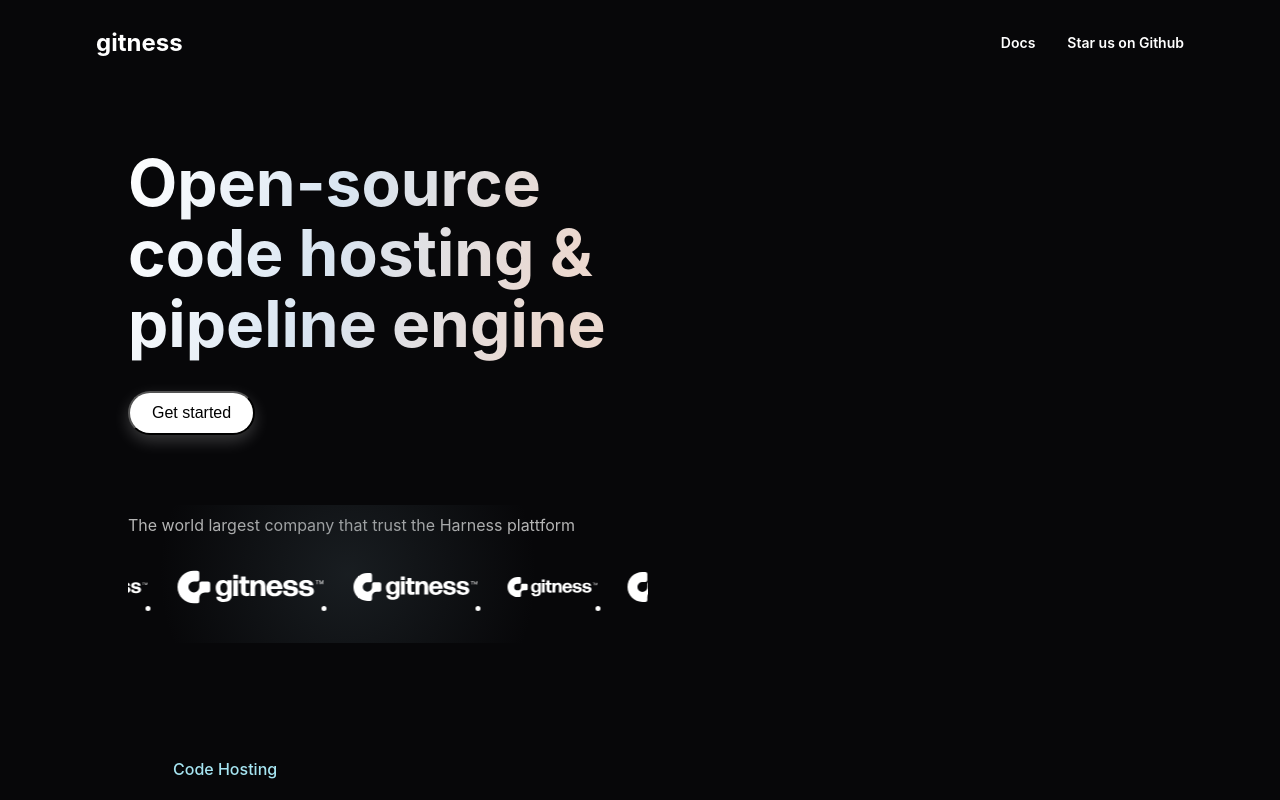
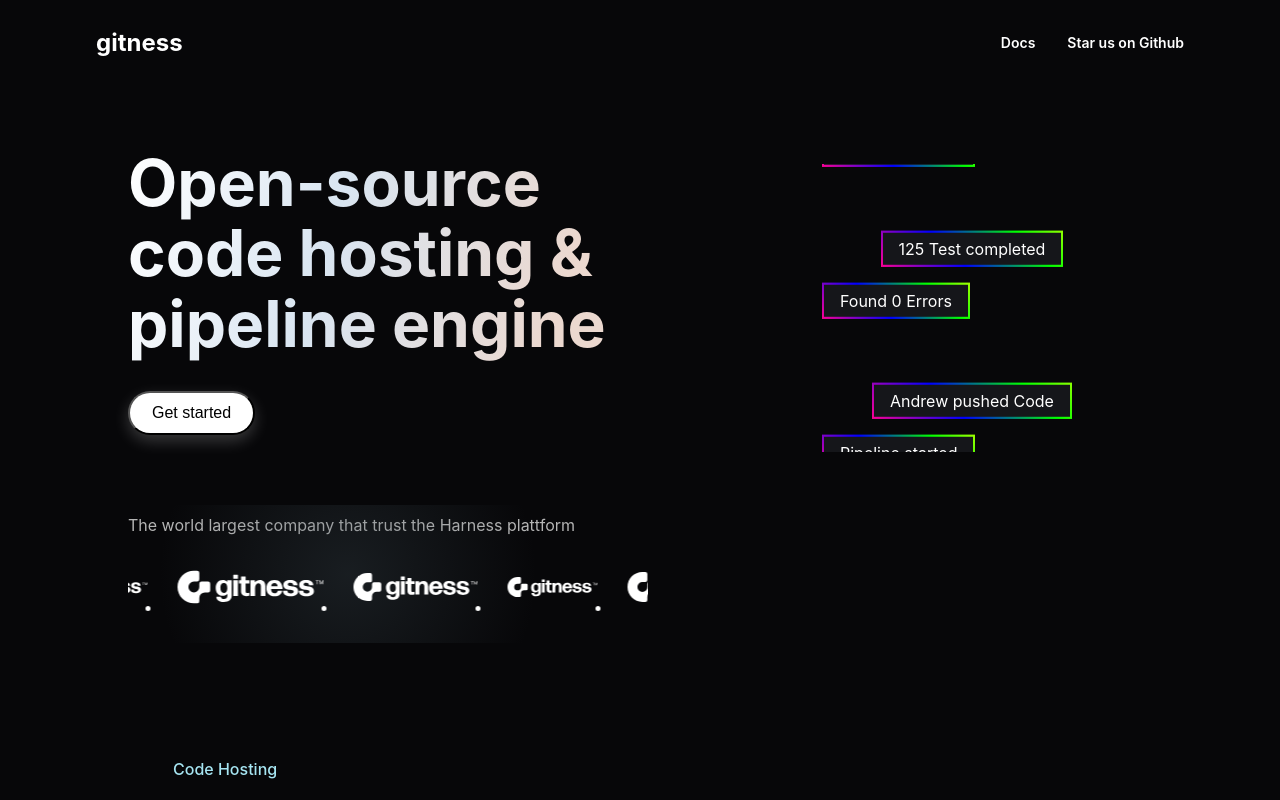
Before and after one commit to PranavJAIN12/gitness-clone, a React (Create React App) app: page / in a window 1280 px wide. Shown: the top 800 px of the page. Built offline with nearby package versions, Linux system fonts and the light colour scheme.

Commit message:
fix: scroll issue

```diff
--- a/src/components/GitExperience.css
+++ b/src/components/GitExperience.css
@@ -55,12 +55,41 @@
   display: flex;
   flex-direction: column;
   animation: scrollUp 40s linear infinite;
-
 }
 
 .canvas-item {
   padding: 0px 0;
   list-style: none;
+}
+.canvas-item:hover {
+  opacity: 1;
+}
+
+.canvas-item:hover ~ .canvas-item {
+  opacity: 0.3;
+}
+
+
+
+.canvas-container:before,
+.canvas-container:after {
+  content: '';
+  position: absolute;
+  left: 0;
+  right: 0;
+  height: 50px;
+  pointer-events: none;
+  z-index: 1;
+}
+
+.canvas-container:before {
+  top: 0;
+  background: linear-gradient(to bottom, rgba(255, 255, 255, 0.227), rgba(255, 255, 255, 0));
+}
+
+.canvas-container:after {
+  bottom: 0;
+  background: linear-gradient(to top, rgba(255, 255, 255, 1), rgba(255, 255, 255, 0.752));
 }
 
 @keyframes scrollUp {
--- a/src/components/Home.css
+++ b/src/components/Home.css
@@ -1,6 +1,8 @@
 .landingPage {
   width: 80%;
   margin: auto;
+  display: flex;
+  justify-content: space-between;
 }
 
 .getStarted p {
@@ -11,10 +13,9 @@
   line-height: 1.1;
   margin-bottom: 1rem;
   color: transparent;
-    background: linear-gradient(107deg, rgba(255,255,255,1) 0%, rgba(217,229,241,1) 42%, rgba(235,216,207,1) 87%);
+  background: linear-gradient(107deg, rgba(255, 255, 255, 1) 0%, rgba(217, 229, 241, 1) 42%, rgba(235, 216, 207, 1) 87%);
   background-clip: text;
 }
-
 
 .getStarted button {
   margin-bottom: 2rem;
@@ -43,9 +44,9 @@
 .logo-wall {
   position: relative;
   max-width: 520px;
-    /* margin: auto; */
 }
-  .logo-wall p{
+
+.logo-wall p {
   margin-top: 3rem;
   margin-bottom: 10px;
   color: #b5b5b5;
@@ -86,14 +87,185 @@
   0% {
     transform: translateX(0);
   }
+
   100% {
     transform: translateX(-100%);
   }
 }
 
-  .staticimg{
+.staticimg {
   margin-top: 0%;
   position: absolute;
   width: 90%;
   height: 20rem;
 }
+
+.landingPage {
+  width: 80%;
+  margin: auto;
+  display: flex;
+  justify-content: space-between;
+}
+
+.getStarted p {
+  max-width: 30rem;
+  padding-bottom: 1rem;
+  font-size: 64px;
+  font-weight: 700;
+  line-height: 1.1;
+  margin-bottom: 1rem;
+  color: transparent;
+  background: linear-gradient(107deg, rgba(255, 255, 255, 1) 0%, rgba(217, 229, 241, 1) 42%, rgba(235, 216, 207, 1) 87%);
+  background-clip: text;
+}
+
+.getStarted button {
+  margin-bottom: 2rem;
+  display: inline-flex;
+  align-items: center;
+  justify-content: center;
+  transition: colors 300ms, shadow 300ms;
+  color: #5e5e5e;
+  cursor: pointer;
+  border-radius: 9999px;
+  background-color: white;
+  height: 2.75rem;
+  padding: 0 1.375rem;
+  font-size: 1rem;
+  font-weight: 500;
+  line-height: 1.375rem;
+  color: black;
+  box-shadow: 0 6px 16px rgba(255, 255, 255, 0.2);
+}
+
+.getStarted button:hover {
+  color: #333333;
+  box-shadow: 0 6px 20px rgba(255, 255, 255, 0.4);
+}
+
+.logo-wall {
+  position: relative;
+  max-width: 520px;
+}
+
+.logo-wall p {
+  margin-top: 3rem;
+  margin-bottom: 10px;
+  color: #b5b5b5;
+}
+
+.logo-wall:before {
+  content: '';
+  position: absolute;
+  left: -40px;
+  right: -40px;
+  top: -10px;
+  bottom: -10px;
+  max-width: 100%;
+  background: radial-gradient(circle, rgba(65, 80, 88, 0.3), transparent 70%);
+}
+
+.logo-wall-mask {
+  display: flex;
+  overflow-x: hidden;
+}
+
+.logo-list {
+  display: flex;
+  animation: logo-wall-animation 30s linear infinite;
+}
+
+.logo-item {
+  padding: 0 15px;
+}
+
+.logo-item img {
+  height: 52px;
+  max-width: none;
+  color: transparent;
+}
+
+@keyframes logo-wall-animation {
+  0% {
+    transform: translateX(0);
+  }
+
+  100% {
+    transform: translateX(-100%);
+  }
+}
+
+.staticimg {
+  margin-top: 0%;
+  position: absolute;
+  width: 90%;
+  height: 20rem;
+}
+
+.text-container {
+  width: 100%;
+  margin-left: 9rem;
+  margin-top: 5rem;
+  height: 18rem;
+  overflow: hidden;
+  position: relative;
+  margin-bottom: 2rem;
+  color: aliceblue;
+}
+
+.text-content {
+  /* position: absolute; */
+  animation: scrollText 6s infinite linear;
+
+}
+
+.text-line {
+  /* height: 9rem; */
+  margin-bottom: 5rem;
+  line-height: 2rem;
+  /* margin: 0; */
+  position: relative;
+	margin: auto;
+	width: max-content;
+  padding: 0rem 1rem;
+	/* height: 2rem; */
+	background-color: #15161a;
+  color: white;
+  text-align: center;
+
+}
+
+@keyframes scrollText {
+  0% { transform: translateY(0); }
+  16.6% { transform: translateY(0); }
+  33.3% { transform: translateY(-2rem); }
+  50% { transform: translateY(-2rem); }
+  66.6% { transform: translateY(-4rem); }
+  83.3% { transform: translateY(-4rem); }
+  100% { transform: translateY(-6rem); }
+}
+
+
+@keyframes scrollText {
+  0% { transform: translateY(0); }
+  16.6% { transform: translateY(0); }
+  33.3% { transform: translateY(-2rem); }
+  50% { transform: translateY(-2rem); }
+  66.6% { transform: translateY(-4rem); }
+  83.3% { transform: translateY(-4rem); }
+  100% { transform: translateY(-6rem); }
+}
+
+.text-line:before, .text-line:after {
+	content: '';
+	position: absolute;
+	left: -2px;
+	top: -2px;
+	background: linear-gradient(45deg, #fb0094, #0000ff, #00ff00,#ffff00, #ff0000, #fb0094,
+		#0000ff, #00ff00,#ffff00, #ff0000);
+	background-size: 400%;
+	width: calc(100% + 4px);
+	height: calc(100% + 4px);
+	z-index: -1;
+	animation: steam 20s linear infinite;
+}
--- a/src/components/Home.js
+++ b/src/components/Home.js
@@ -21,10 +21,13 @@
   return (
     <>
       <section className="landingPage">
+      <div className="left-section">
+
         <div className="getStarted">
           <p>Open-source code hosting & pipeline engine</p>
           <button className="btn">Get started</button>
         </div>
+
         <div className="logo-wall">
         <p>The world largest company that trust the Harness plattform</p>
           <div className="logo-wall-mask">
@@ -56,7 +59,20 @@
             </ul> */}
           </div>
         </div>
-        {/* <img src={staticImg} className="staticimg"alt="hello" width="100%"/>  */}
+      </div>
+      <div className="text-container">
+    <div className="text-content">
+        <div className="text-line">Andrew pushed Code</div><br/>
+        <div className="text-line" style={{marginLeft:'2rem', marginBottom:'3rem'}}>Pipeline started</div><br/>
+        <div className="text-line">125 Test completed</div><br/>
+        <div className="text-line"style={{marginLeft:'2rem', marginBottom:'3rem'}}>Found 0 Errors</div><br/>
+        <div className="text-line">Andrew pushed Code</div> <br/>
+        <div className="text-line" style={{marginLeft:'2rem' , marginBottom:'3rem'}}>Pipeline started</div><br/>
+        <div className="text-line">125 Test completed</div><br/>
+        <div className="text-line" style={{marginLeft:'2rem' , marginBottom:'3rem'}}>Found 0 Errors</div><br/>
+    </div>
+</div>
+
       </section>
     </>
   );
```
Lines whose indentation alone changed are shown as unchanged.
